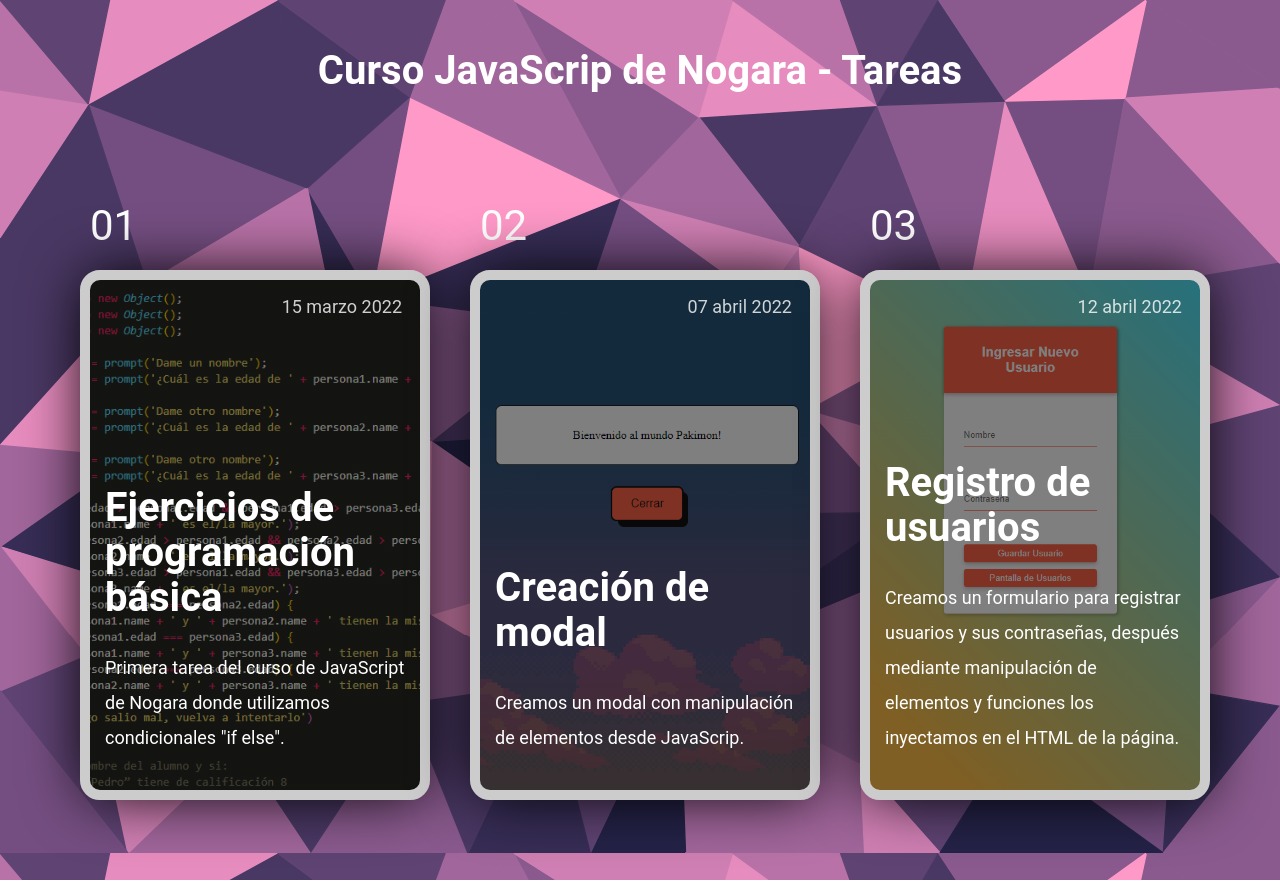
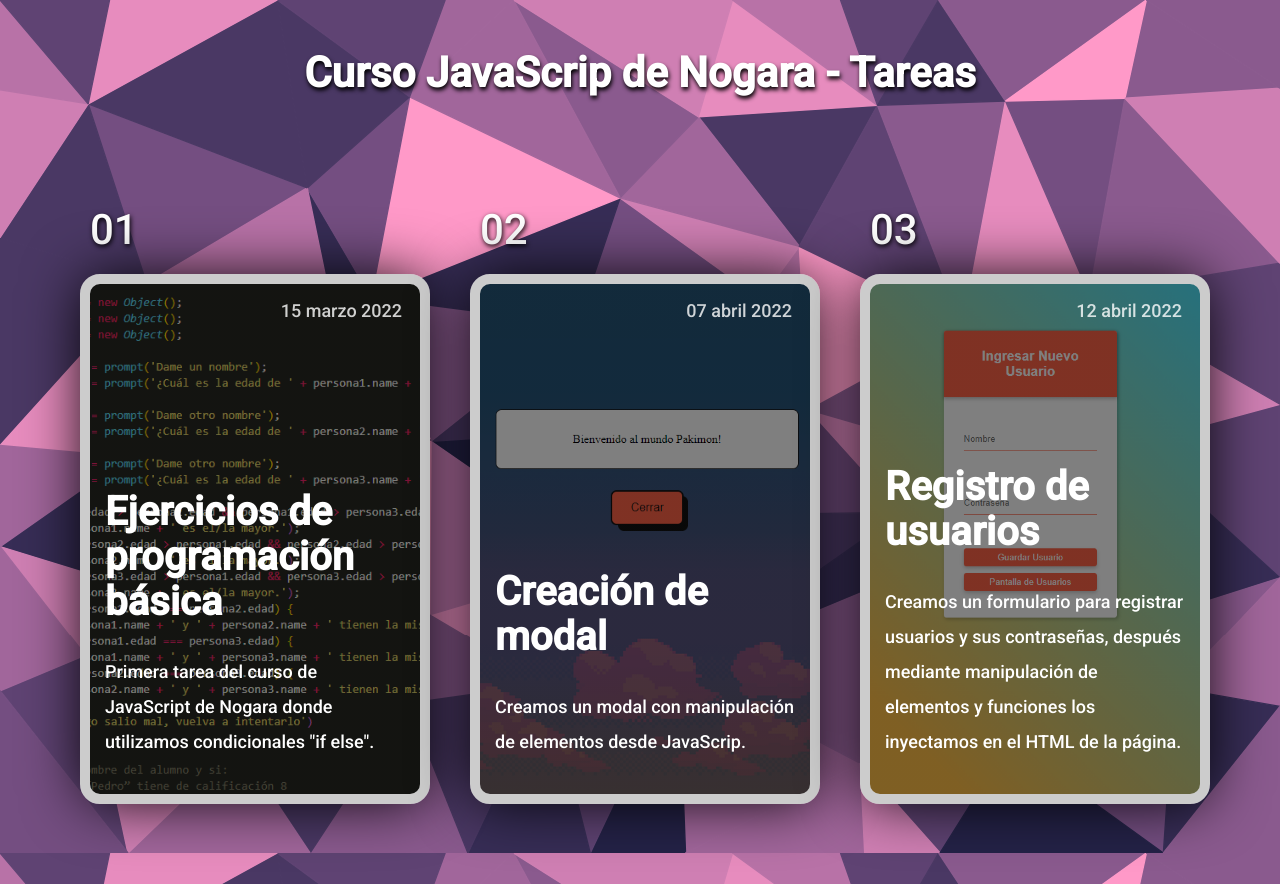
Before and after one commit to Norbjz/Nogara, a plain HTML site: page index.html in a window 1280 px wide. Drawn offline with Linux system fonts and the light colour scheme; a script that the page names is missing.

Commit message:
Fuente y estilos Tarea 3

```diff
--- a/index.html
+++ b/index.html
@@ -5,6 +5,12 @@
     <meta http-equiv="X-UA-Compatible" content="IE=edge" />
     <meta name="viewport" content="width=device-width, initial-scale=1.0" />
     <link rel="stylesheet" href="styles.css" />
+    <link rel="preconnect" href="https://fonts.googleapis.com" />
+    <link rel="preconnect" href="https://fonts.gstatic.com" crossorigin />
+    <link
+      href="https://fonts.googleapis.com/css2?family=Roboto:wght@300;500&display=swap"
+      rel="stylesheet"
+    />
     <title>Document</title>
   </head>
   <body>
--- a/styles.css
+++ b/styles.css
@@ -5,7 +5,7 @@
 }
 
 * {
-  font-family: 'roboto', sans-serif;
+  font-family: 'Roboto', sans-serif;
 }
 
 body {
@@ -21,11 +21,12 @@ body {
 }
 
 .titulo {
-  font-size: 40px;
+  font-size: 42px;
   display: flex;
   justify-content: center;
   align-items: center;
   padding: 20px 10px;
+  text-shadow: 1px 3px 4px black;
 }
 
 a {
@@ -118,6 +119,7 @@ a {
   font-size: 42px;
   margin-bottom: 18px;
   margin-left: 30px;
+  text-shadow: 1px 2px 5px black;
 }
 
 @media screen and (max-width: 900px) {
```
